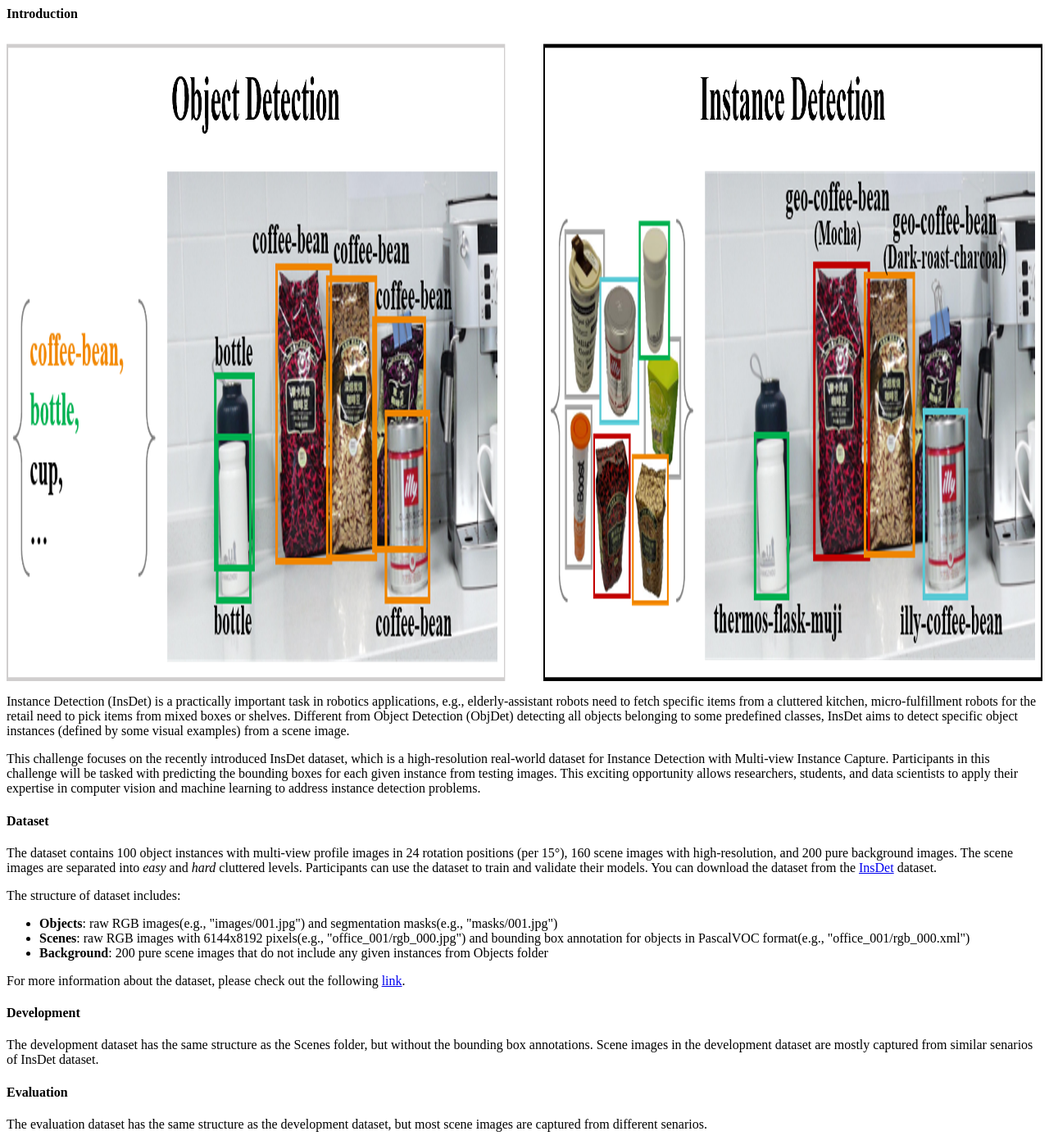
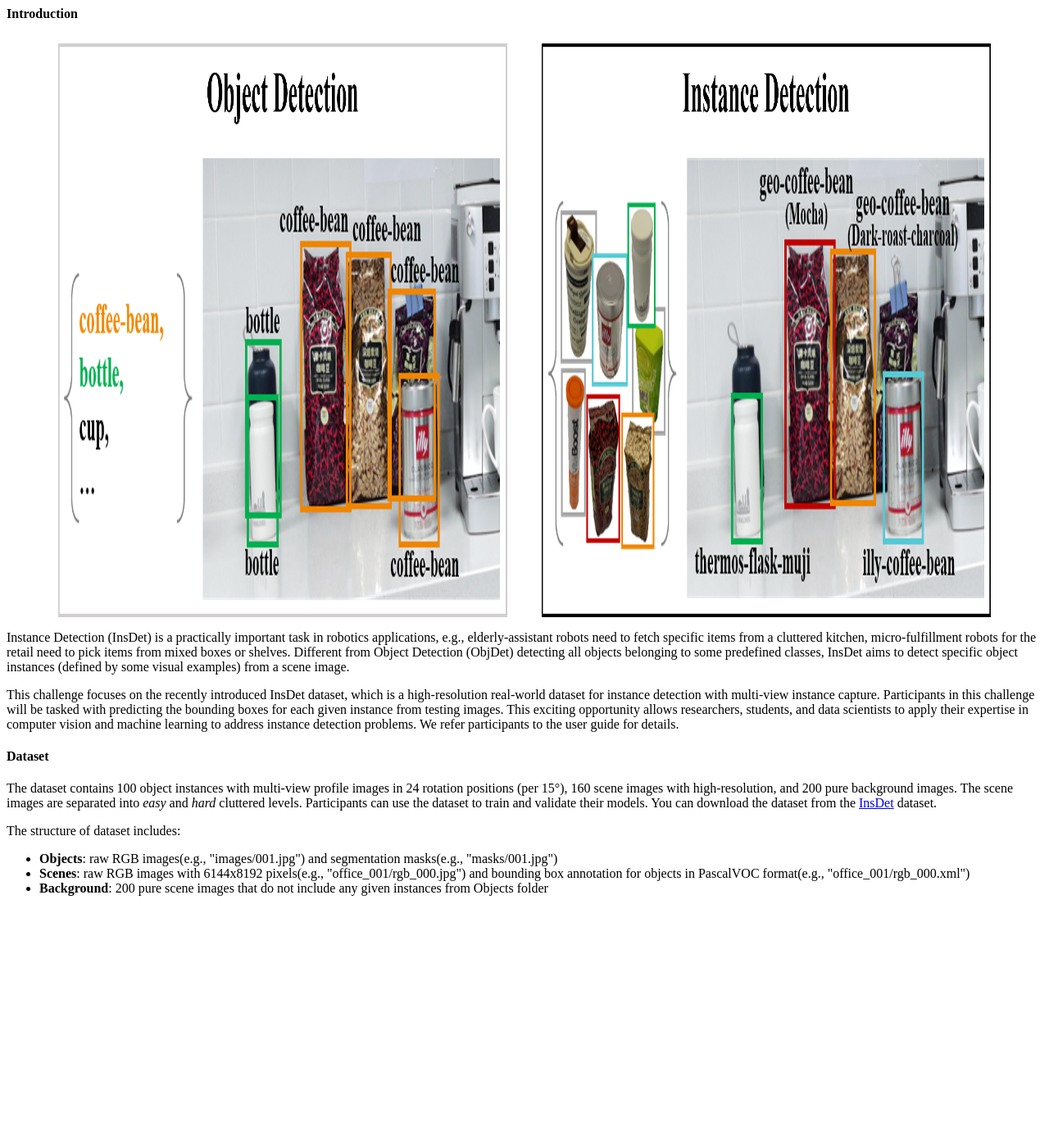
Before and after one commit to shenqq377/InsDet_Challenge, a Python web app: template templates/description.html in a window 1280 px wide. Shown: the whole page at 82% size. After the commit the page ends 1093 px from the top, so only its background shows below. Run offline with Jinja, Linux system fonts and the light colour scheme; the template is opened without the code that fills it, so the values that code supplies are empty.

Commit message:
Update description.html

```diff
--- a/templates/description.html
+++ b/templates/description.html
@@ -1,9 +1,9 @@
 <h4>Introduction</h4>
 <center>
-  <img src="https://raw.githubusercontent.com/shenqq377/InsDet_Challenge/challenge/templates/objdet-insdet.png" width="100%" height="100%">
+  <img src="https://raw.githubusercontent.com/shenqq377/InsDet_Challenge/challenge/templates/objdet-insdet.png" width="90%" height="90%">
 </center>
 <p>Instance Detection (InsDet) is a practically important task in robotics applications, e.g., elderly-assistant robots need to fetch specific items from a cluttered kitchen, micro-fulfillment robots for the retail need to pick items from mixed boxes or shelves. Different from Object Detection (ObjDet) detecting all objects belonging to some predefined classes, InsDet aims to detect specific object instances (defined by some visual examples) from a scene image.</p>
-<p>This challenge focuses on the recently introduced InsDet dataset, which is a high-resolution real-world dataset for Instance Detection with Multi-view Instance Capture. Participants in this challenge will be tasked with predicting the bounding boxes for each given instance from testing images. This exciting opportunity allows researchers, students, and data scientists to apply their expertise in computer vision and machine learning to address instance detection problems.</p>
+<p>This challenge focuses on the recently introduced InsDet dataset, which is a high-resolution real-world dataset for instance detection with multi-view instance capture. Participants in this challenge will be tasked with predicting the bounding boxes for each given instance from testing images. This exciting opportunity allows researchers, students, and data scientists to apply their expertise in computer vision and machine learning to address instance detection problems. We refer participants to the user guide for details.</p>
 <h4>Dataset</h4>
 <p>The dataset contains 100 object instances with multi-view profile images in 24 rotation positions (per 15&deg;), 160 scene images with high-resolution, and 200 pure background images. The scene images are separated into <i>easy</i> and <i>hard</i> cluttered levels. Participants can use the dataset to train and validate their models. You can download the dataset from the <a href="https://drive.google.com/drive/folders/1rIRTtqKJGCTifcqJFSVvFshRb-sB0OzP?usp=sharing">InsDet</a> dataset.</p>
 <p>The structure of dataset includes:
@@ -12,9 +12,4 @@
 <li><b>Scenes</b>: raw RGB images with 6144x8192 pixels(e.g., "office_001/rgb_000.jpg") and bounding box annotation for objects in PascalVOC format(e.g., "office_001/rgb_000.xml")</li>
 <li><b>Background</b>: 200 pure scene images that do not include any given instances from Objects folder</li>
 </ul>
-For more information about the dataset, please check out the following <a href="https://github.com/insdet/instance-detection/tree/main">link</a>.
 </p>
-<h4>Development</h4>
-<p>The development dataset has the same structure as the Scenes folder, but without the bounding box annotations. Scene images in the development dataset are mostly captured from similar senarios of InsDet dataset.</p>
-<h4>Evaluation</h4>
-<p>The evaluation dataset has the same structure as the development dataset, but most scene images are captured from different senarios.</p>
```
